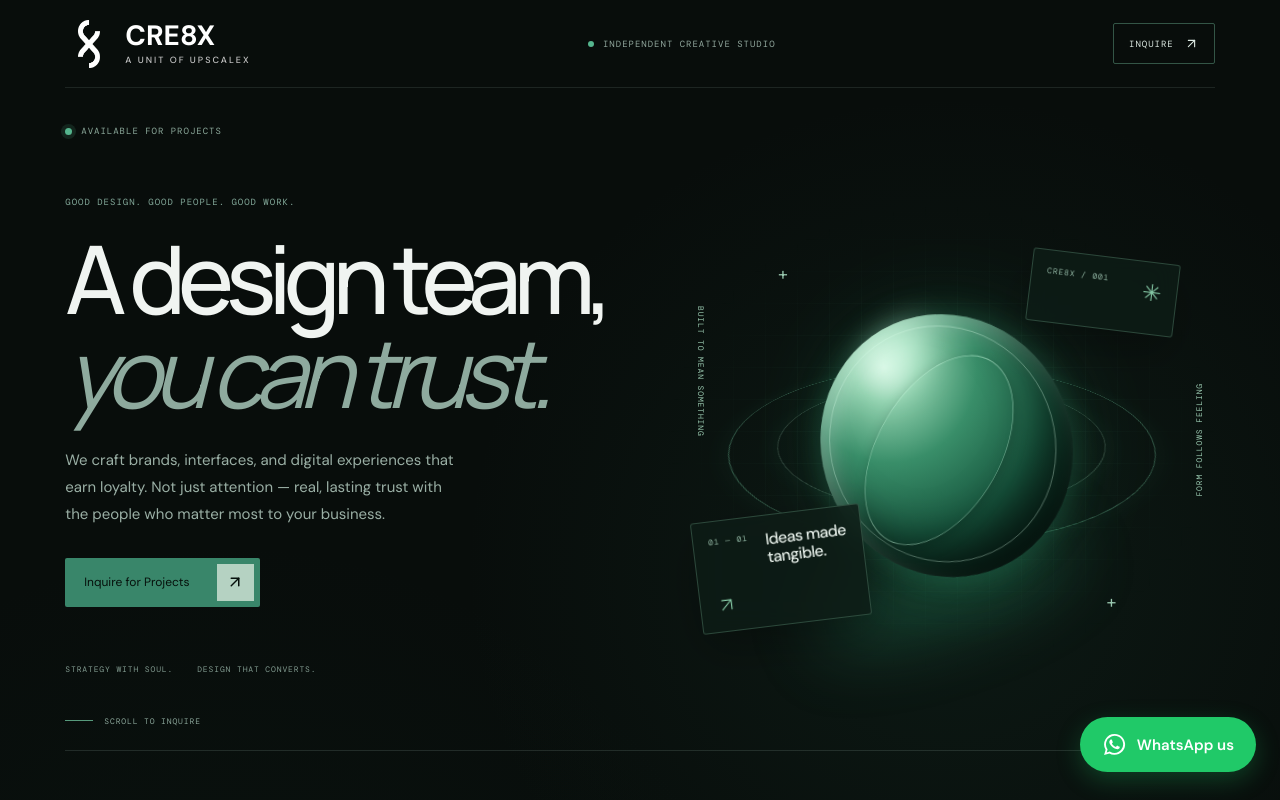
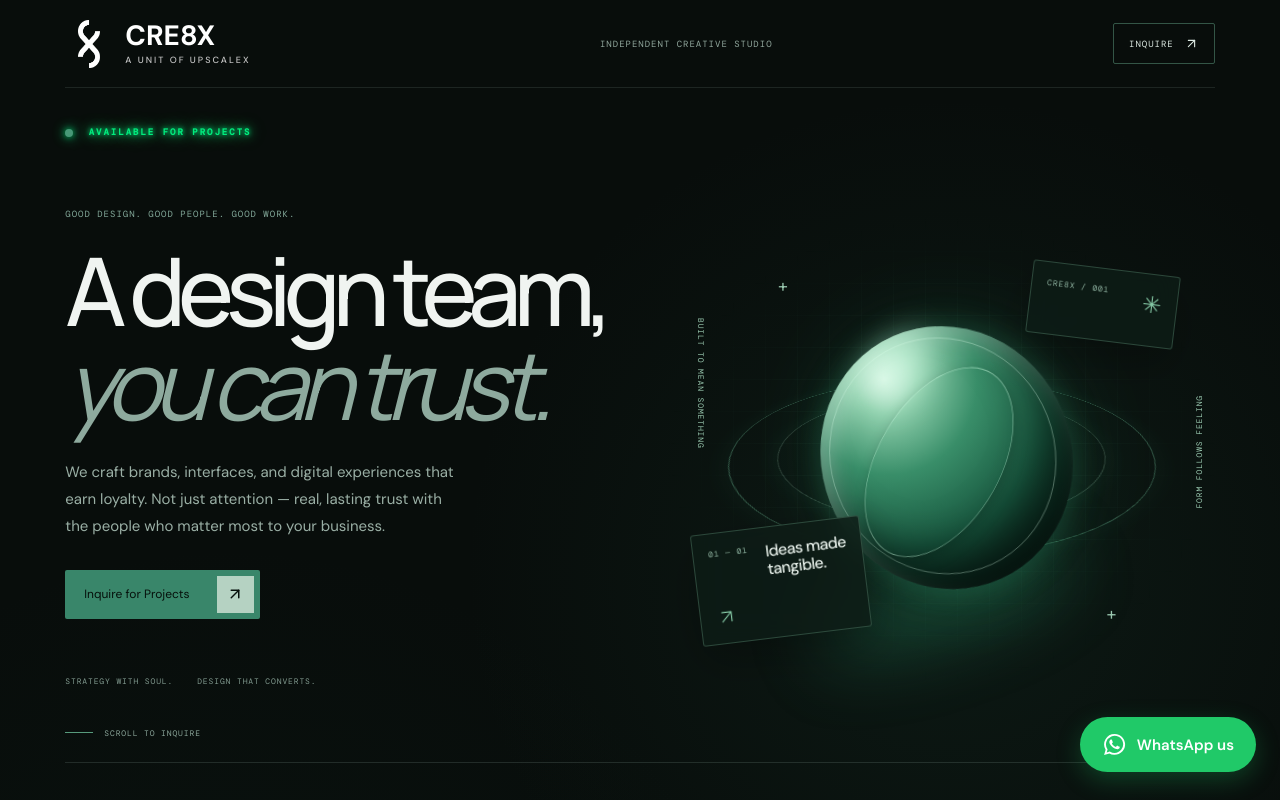
Before and after one commit to adsmehra/Jade-Co., a Next.js app: page / in a window 1280 px wide. Shown: the top 800 px of the page. Built offline with nearby package versions, Linux system fonts and the light colour scheme.

Commit message:
Enhance availability styles and add animations
Refactor availability styles and animations for better visibility.

```diff
--- a/app/globals.css
+++ b/app/globals.css
@@ -97,6 +97,13 @@ input {
   transform: rotate(225deg)
 }
 
+.hero .availability {
+  grid-column: 1 / -1;
+  display: block;
+  width: fit-content;
+  position: relative;
+}
+
 .nav-center,
 .nav-cta,
 .eyebrow,
@@ -125,15 +132,7 @@ input {
   color: #6c7066
 }
 
-.status-dot,
-.availability-dot {
-  display: inline-block;
-  width: 6px;
-  height: 6px;
-  border-radius: 50%;
-  background: #819d62;
-  flex: none
-}
+
 
 .nav-cta {
   display: flex;
@@ -161,22 +160,42 @@ input {
 }
 
 .availability {
-  position: absolute;
-  top: 37px;
-  left: 0;
-  display: flex;
-  align-items: center;
-  gap: 9px;
-  color: #64695d;
-  font-size: 9px
+  display: inline-block;
+  position: relative;
+  color: #00ff88 !important;
+  font-weight: 600;
+  letter-spacing: 2px;
+  animation: availabilityBlink 2s ease-in-out infinite;
+  text-shadow: 0 0 5px #00ff88, 0 0 12px #00ff88, 0 0 25px #00ff88;
 }
 
 .availability-dot {
-  width: 7px;
-  height: 7px;
-  box-shadow: 0 0 0 4px rgba(129, 157, 98, .13)
+  display: inline-block;
+  width: 8px;
+  height: 8px;
+  border-radius: 50%;
+  background: #00ff88;
+  margin-right: 8px;
+  vertical-align: middle;
+  box-shadow: 0 0 8px #00ff88, 0 0 18px #00ff88;
+  animation: availabilityPulse 2s infinite ease-in-out;
 }
 
+@keyframes availabilityBlink {
+  0%, 100% { opacity: 1; }
+  50% { opacity: 0.55; }
+}
+
+@keyframes availabilityPulse {
+  0%, 100% {
+    opacity: 1;
+    box-shadow: 0 0 8px #00ff88, 0 0 18px #00ff88;
+  }
+  50% {
+    opacity: 0.4;
+    box-shadow: 0 0 2px #00ff88;
+  }
+}
 .hero-copy {
   position: relative;
   z-index: 2;
```
